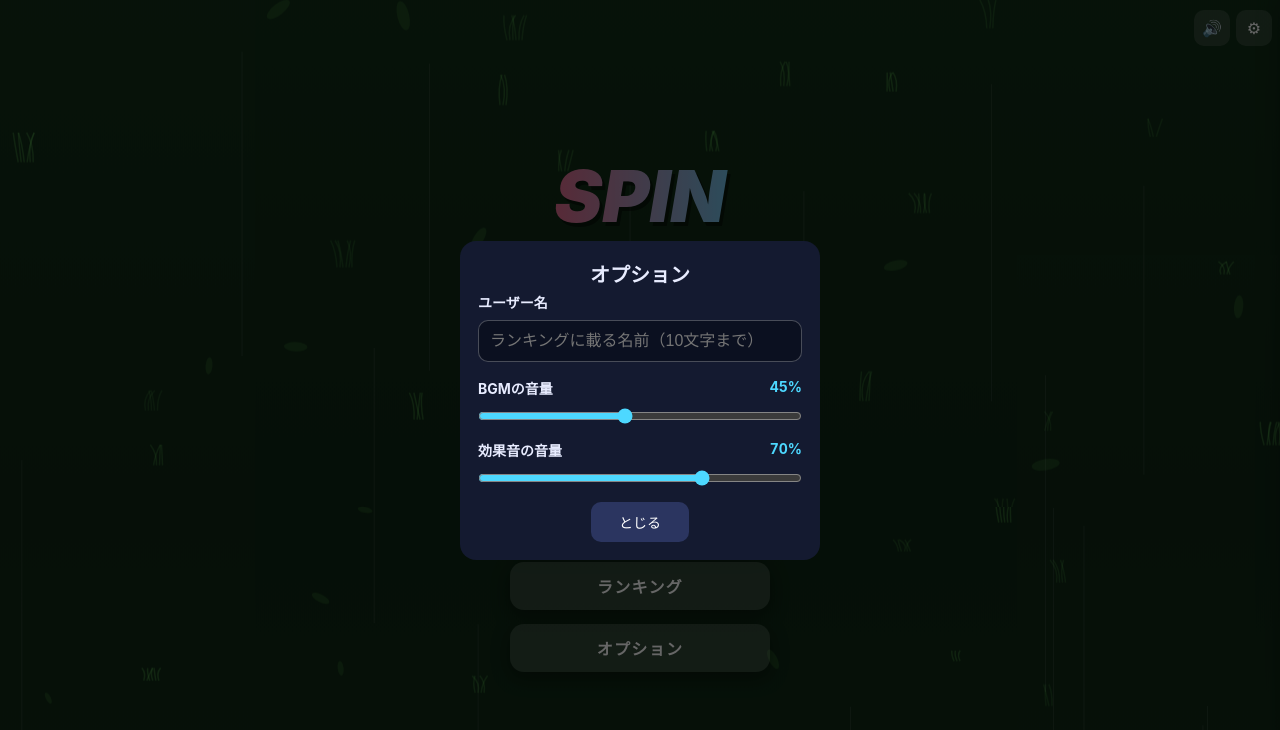
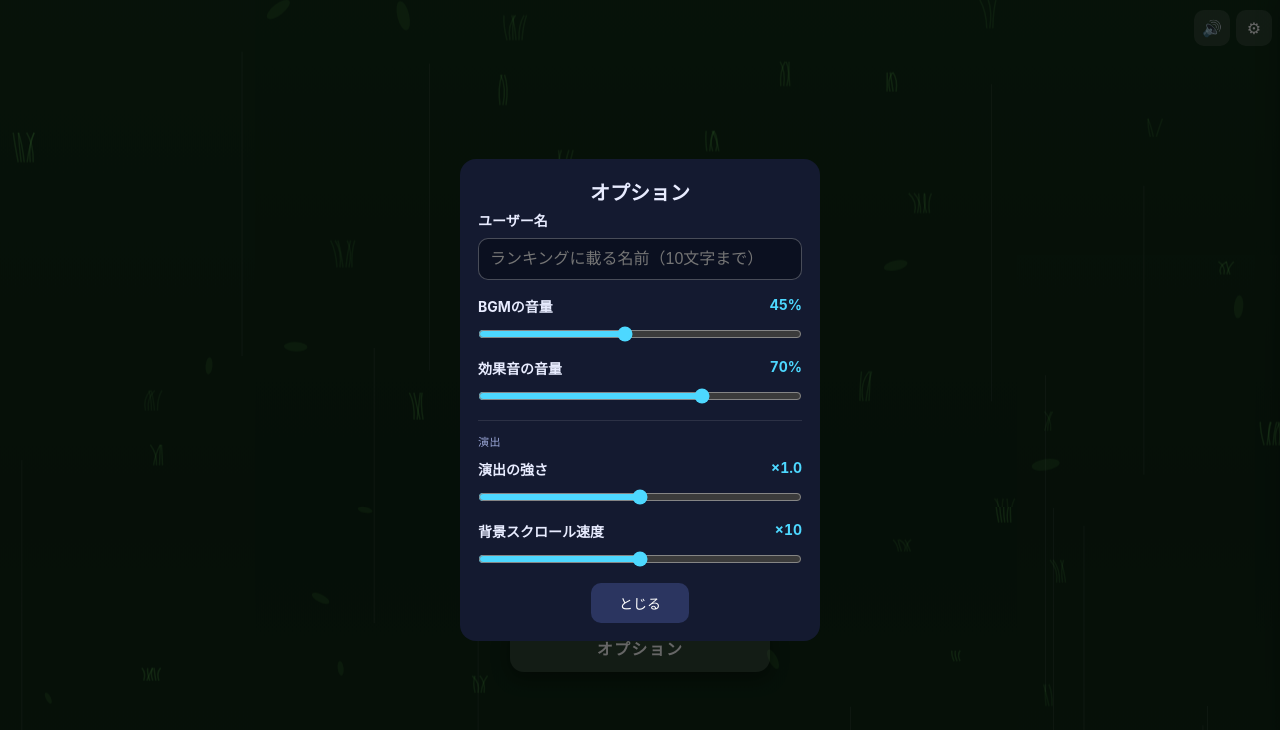
Before and after one commit to TAKA4FURU/SpinSmash, a plain HTML site: page index.html in a window 1280 px wide. Both pictures are taken after a click on the button "オプション". Shown: the top 730 px of the page. Drawn offline with Linux system fonts and the light colour scheme; animation ran at ten frames a second.

Commit message:
タイトルのオプションに「演出」（演出の強さ・背景スクロール速度）を追加
Co-Authored-By: Claude Opus 5.5 <noreply@anthropic.com>
Claude-Session: https://claude.ai/code/session_019T7kuoQkLUpoWa7jcoGCHm

```diff
--- a/index.html
+++ b/index.html
@@ -37,6 +37,7 @@
   #optUI { position: fixed; inset: 0; z-index: 40; background: rgba(0,0,0,0.6); display: flex; align-items: center; justify-content: center; }
   .rankBox.optBox { text-align: left; }
   .optBox h2 { text-align: center; margin-bottom: 14px; }
+  .optHead { font-size: 11px; color: #9aa6d6; letter-spacing: .05em; margin: 4px 0 10px; border-top: 1px solid rgba(255,255,255,0.1); padding-top: 12px; }
   .optRow { display: block; font-size: 14px; font-weight: bold; margin-bottom: 16px; }
   .optRow span { color: #4dd8ff; float: right; font-variant-numeric: tabular-nums; }
   .optRow input[type=range] { display: block; width: 100%; margin-top: 10px; accent-color: #4dd8ff; touch-action: pan-x; }
@@ -167,6 +168,13 @@
       </label>
       <label class="optRow">効果音の音量 <span id="optSeVal"></span>
         <input id="optSe" type="range" min="0" max="1" step="0.05">
+      </label>
+      <div class="optHead">演出</div>
+      <label class="optRow">演出の強さ <span id="optFxVal"></span>
+        <input id="optFx" type="range" min="0" max="2" step="0.1">
+      </label>
+      <label class="optRow">背景スクロール速度 <span id="optBgVal"></span>
+        <input id="optBg" type="range" min="0" max="20" step="0.5">
       </label>
       <button id="optClose">とじる</button>
     </div>
@@ -3234,12 +3242,24 @@
     const optName = document.getElementById('optName'), optBgm = document.getElementById('optBgm'), optSe = document.getElementById('optSe');
     const bgmVal = document.getElementById('optBgmVal'), seVal = document.getElementById('optSeVal');
     const pct = v => Math.round(v * 100) + '%';
-    const showVals = () => { bgmVal.textContent = pct(CFG.bgmVol); seVal.textContent = pct(CFG.volume); };
+    const optFx = document.getElementById('optFx'), optBg = document.getElementById('optBg');
+    const showVals = () => {
+      bgmVal.textContent = pct(CFG.bgmVol); seVal.textContent = pct(CFG.volume);
+      document.getElementById('optFxVal').textContent = CFG.fx > 0 ? `×${CFG.fx.toFixed(1)}` : 'オフ';
+      document.getElementById('optBgVal').textContent = CFG.bgSpeed > 0 ? `×${CFG.bgSpeed}` : '止める';
+    };
+    // 演出：パドルの光・ビーム・破片の強さ／背景の流れる速さ（⚙パネルと連動）
+    for (const [el, key] of [[optFx, 'fx'], [optBg, 'bgSpeed']]) {
+      el.addEventListener('input', () => {
+        applyChange(key, parseFloat(el.value)); showVals(); saveCfg();
+        if (inputs[key]) { inputs[key].input.value = CFG[key]; inputs[key].show(); }
+      });
+    }
     let seTestT = 0;
     document.getElementById('optBtn').addEventListener('click', () => {
       SFX.init();
       try { optName.value = localStorage.getItem('spinsmash-name') || ''; } catch (e) {}
-      optBgm.value = CFG.bgmVol; optSe.value = CFG.volume; showVals();
+      optBgm.value = CFG.bgmVol; optSe.value = CFG.volume; optFx.value = CFG.fx; optBg.value = CFG.bgSpeed; showVals();
       optUI.classList.remove('hidden');
     });
     optBgm.addEventListener('input', () => {
```
